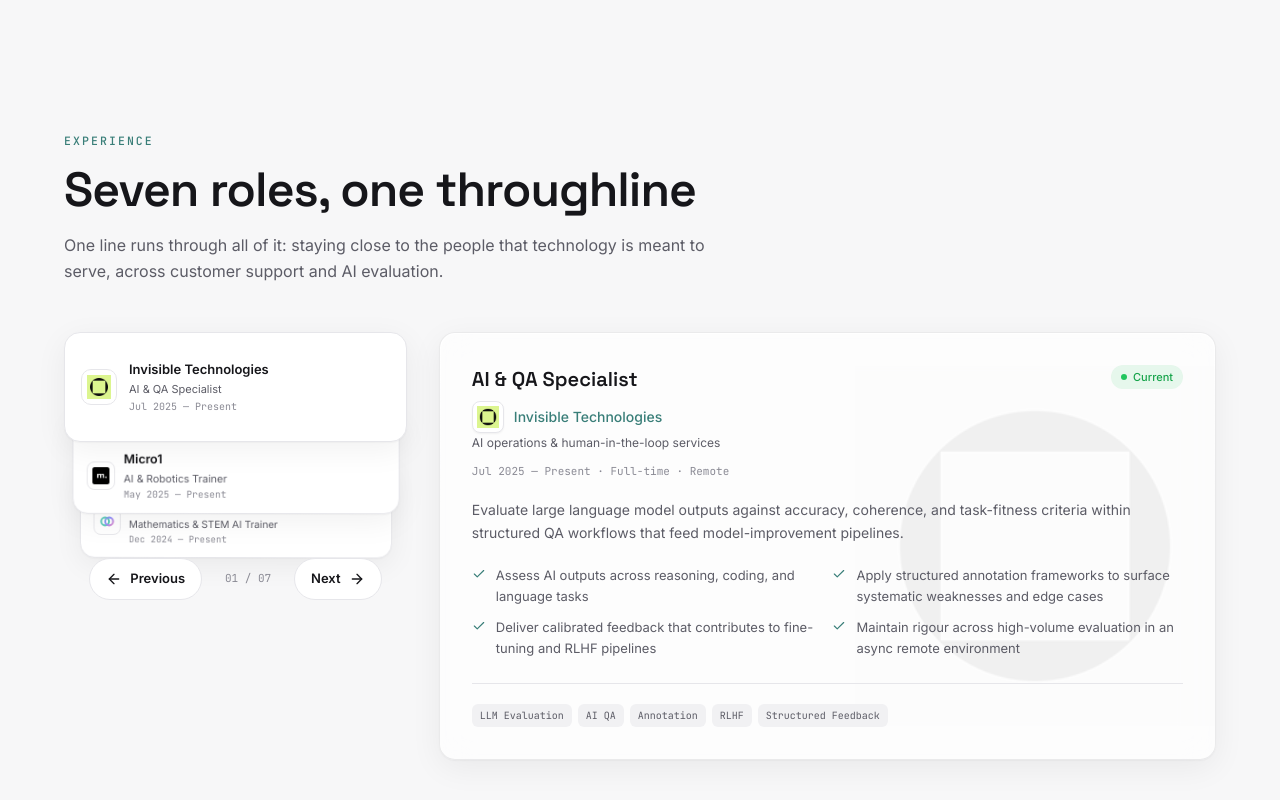
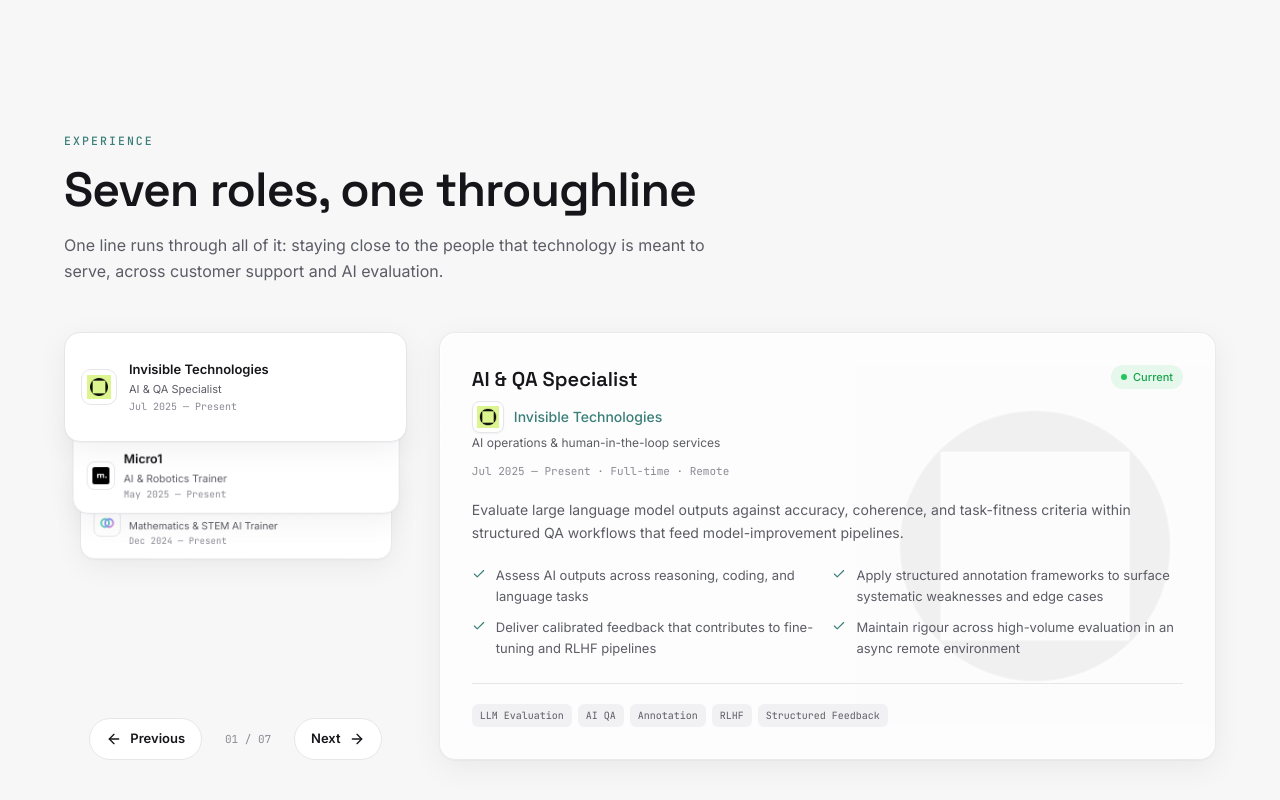
Before and after one commit to isharik/Portfolio, a Next.js app: page / in a window 1280 px wide. Shown: the part 1736-2536 px from the top of the page. Built offline with nearby package versions, Linux system fonts and the light colour scheme.

Commit message:
Keep experience navigation aligned with details

```diff
--- a/src/app/globals.css
+++ b/src/app/globals.css
@@ -184,8 +184,8 @@ body {
 .experience-card-watermark { mix-blend-mode: multiply; opacity: 0.055; filter: grayscale(1); }
 .dark .experience-card-watermark { mix-blend-mode: screen; opacity: 0.065; filter: grayscale(1) brightness(1.4); }
 .experience-showcase { width: 100%; margin-inline: auto; }
-.experience-stack-column { min-width: 0; }
-.experience-deck { position: relative; padding-bottom: 120px; perspective: 1000px; outline: none; }
+.experience-stack-column { display: flex; min-width: 0; min-height: 420px; flex-direction: column; }
+.experience-deck { position: relative; min-height: 220px; flex: 1; perspective: 1000px; outline: none; }
 .experience-role-card { position: relative; width: 100%; min-height: 108px; border: 1px solid var(--border); border-radius: 16px; background: var(--surface); box-shadow: var(--glass-shadow); transform-style: preserve-3d; backface-visibility: hidden; }
 .experience-role-card.is-active { z-index: 20; }
 .experience-role-preview-card { position: absolute; right: 0; left: 0; height: 92px; overflow: hidden; pointer-events: none; }
@@ -197,13 +197,14 @@ body {
 .experience-role-copy strong { overflow: hidden; color: var(--fg); font-size: 13px; font-weight: 600; text-overflow: ellipsis; white-space: nowrap; }
 .experience-role-copy small { overflow: hidden; color: var(--fg-muted); font-size: 11px; line-height: 1.35; text-overflow: ellipsis; white-space: nowrap; }
 .experience-role-copy .experience-role-period { color: var(--fg-subtle); font-family: var(--font-mono), monospace; font-size: 10px; }
-.experience-deck-controls { position: relative; z-index: 30; display: flex; align-items: center; justify-content: center; gap: 20px; margin-top: -4px; }
+.experience-deck-controls { position: relative; z-index: 30; display: flex; flex: 0 0 42px; align-items: center; justify-content: center; gap: 20px; margin-top: auto; }
 .experience-deck-nav { display: inline-flex; min-height: 42px; align-items: center; justify-content: center; gap: 8px; border: 1px solid var(--border); border-radius: 999px; background: var(--surface); padding: 0 16px; color: var(--fg); font-size: 13px; font-weight: 550; transition: border-color 180ms ease, background-color 180ms ease, transform 180ms ease; }
 .experience-deck-nav:hover { transform: translateY(-1px); border-color: var(--accent); background: var(--surface-muted); }
 .experience-deck-nav:active { transform: scale(.97); }
 .experience-deck-count { min-width: 52px; color: var(--fg-subtle); font-family: var(--font-mono), monospace; font-size: 11px; font-variant-numeric: tabular-nums; text-align: center; }
 @media (max-width: 639px) {
-  .experience-deck { padding-bottom: 112px; }
+  .experience-stack-column { min-height: 360px; }
+  .experience-deck { min-height: 250px; }
   .experience-role-summary { padding-inline: 13px; }
   .experience-role-preview-card .experience-role-summary { right: 8px; left: 8px; }
   .experience-detail-card { min-height: 0 !important; }
--- a/src/components/sections/Experience.tsx
+++ b/src/components/sections/Experience.tsx
@@ -6,8 +6,6 @@ import Image from 'next/image'
 import SectionHeading from '@/components/ui/SectionHeading'
 import { Reveal } from '@/components/ui/Reveal'
 import { experiences } from '@/lib/content'
-
-const OUT = [0.23, 1, 0.32, 1] as const
 
 export default function Experience() {
   const reduce = useReducedMotion()
@@ -38,7 +36,7 @@ export default function Experience() {
         />
 
         <Reveal delay={0.1} className="mt-12">
-          <div className="experience-showcase grid gap-8 lg:grid-cols-[minmax(260px,0.75fr)_minmax(0,1.7fr)] lg:items-start">
+          <div className="experience-showcase grid gap-8 lg:grid-cols-[minmax(260px,0.75fr)_minmax(0,1.7fr)]">
             <div className="experience-stack-column">
               <div className="experience-deck" role="region" aria-label="Work experience cards. Use the next and previous buttons to browse." tabIndex={0} onKeyDown={onKeyDown}>
                 <AnimatePresence initial={false} custom={direction}>
@@ -58,7 +56,7 @@ export default function Experience() {
                         aria-hidden={!isActive}
                         style={{
                           zIndex: isActive ? 20 : 10 - depth,
-                          top: isActive ? undefined : `calc(100% - 154px + ${offset}px)`,
+                          top: isActive ? undefined : `${74 + offset}px`,
                           transformOrigin: '50% 80%',
                           transformStyle: 'preserve-3d',
                           backfaceVisibility: 'hidden',
@@ -95,11 +93,9 @@ export default function Experience() {
               return (
                 <article className="experience-detail-card glass relative isolate min-h-[420px] self-start overflow-hidden rounded-2xl p-6 sm:p-8">
                   <div className="experience-card-watermark pointer-events-none absolute right-0 top-1/2 z-0 aspect-square w-[min(78%,360px)] -translate-y-1/2" aria-hidden="true">
-                    <motion.div key={item.company} className="absolute inset-0" initial={{ opacity: 0, scale: 0.96 }} animate={{ opacity: 1, scale: 1 }} transition={{ duration: reduce ? 0 : 0.32, ease: OUT }}>
-                      <Image src={item.logo} alt="" fill sizes="360px" className="object-contain" unoptimized />
-                    </motion.div>
+                    <Image src={item.logo} alt="" fill sizes="360px" className="object-contain" unoptimized />
                   </div>
-                  <motion.div className="relative z-10" key={`${active}-${item.company}`} initial={reduce ? false : { opacity: 0, y: direction * 12 }} animate={{ opacity: 1, y: 0 }} transition={{ duration: reduce ? 0 : 0.3, ease: OUT }}>
+                  <div className="relative z-10">
                     <div className="flex flex-wrap items-start justify-between gap-3">
                       <div>
                         <h3 className="font-display text-xl font-semibold text-fg">{item.role}</h3>
@@ -115,7 +111,7 @@ export default function Experience() {
                     <p className="mt-5 text-sm leading-relaxed text-fg-muted">{item.description}</p>
                     <ul className="mt-5 grid gap-2.5 sm:grid-cols-2">{item.highlights.map((highlight) => <li key={highlight} className="flex items-start gap-2.5 text-[13px] leading-relaxed text-fg-muted"><Check size={14} className="mt-0.5 shrink-0 text-accent" /><span>{highlight}</span></li>)}</ul>
                     <div className="mt-6 flex flex-wrap gap-1.5 border-t border-border pt-5">{item.tags.map((tag) => <span key={tag} className="rounded-md bg-[var(--surface-muted)] px-2 py-1 font-mono text-[10px] text-fg-muted">{tag}</span>)}</div>
-                  </motion.div>
+                  </div>
                 </article>
               )
             })()}
```
